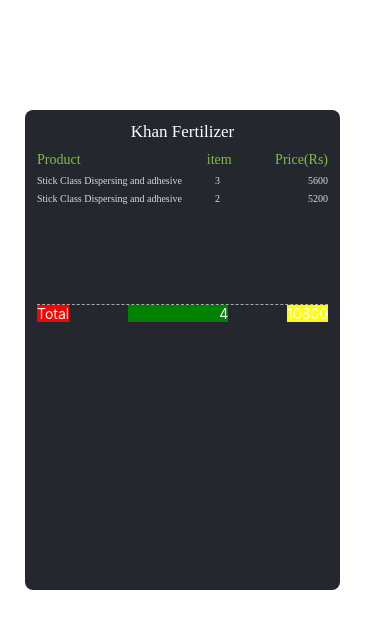
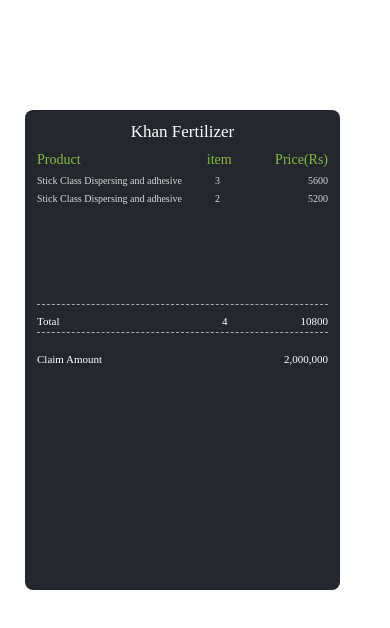
Before and after one commit to Shehiryar12/MyCrops, a React Native app: screen / in a window 390 px wide. Shown: the top 628 px of the page. Built offline with nearby package versions, Linux system fonts and the light colour scheme.

Commit message:
Fertilizer Crops

```diff
--- a/Src/Screens/ReceiptComponent.js
+++ b/Src/Screens/ReceiptComponent.js
@@ -33,15 +33,22 @@
           <TextComp product="Stick Class Dispersing and adhesive" item="3" price="5600"/>
           <TextComp product="Strong plus High phosphor that increase" item="2" price="5200"/>
 
-        <View style={styles.dotting}>
+
           <View style={styles.dot}/>
            <View style={styles.combine}>
-              <Text style={[styles.texting,{backgroundColor:'red'}]}>Total</Text>
-              <Text style={[styles.texting,{backgroundColor:'green',textAlign:'right',width:100}]}>4</Text>
-              <Text style={[styles.texting,{backgroundColor:'yellow'}]}>10800</Text>
+              <Text style={[styles.texting,{fontSize:11,fontFamily:Font.semiBold}]}>Total</Text>
+              <Text style={[styles.texting,{textAlign:'right',width:95,fontSize:11,fontFamily:Font.semiBold}]}>4</Text>
+              <Text style={[styles.texting,{fontSize:11,fontFamily:Font.semiBold}]}>10800</Text>
            </View>
+          <View style={styles.dotline}/>
+              <View style={styles.claiming}>
+                <Text style={[styles.claim,{fontSize:11,color:"white",fontFamily:Font.semiBold}]}>Claim Amount</Text>
+                <Text style={[styles.total,{color:"white",fontSize:11,fontFamily:Font.semiBold}]}>2,000,000</Text>
+              </View>
           </View>
-        </View>
+
+
+
 
 
     </View>
@@ -94,11 +101,26 @@
        borderStyle:'dashed',
 
     },
+    combine:{
+      flexDirection:'row',
+      justifyContent:'space-between',
+      marginTop:10,
+    },
     texting:{
         color:"white",
     },
-    combine:{
+    dotline:{
+      width:"100%",
+      borderBottomWidth:1,
+       borderBottomColor: '#AAAAAA',
+      borderStyle:'dashed',
+      marginTop:5,
+    },
+    claiming:{
       flexDirection:'row',
       justifyContent:'space-between',
-    }
+      marginTop:20,
+    },
+
+
 })
```
